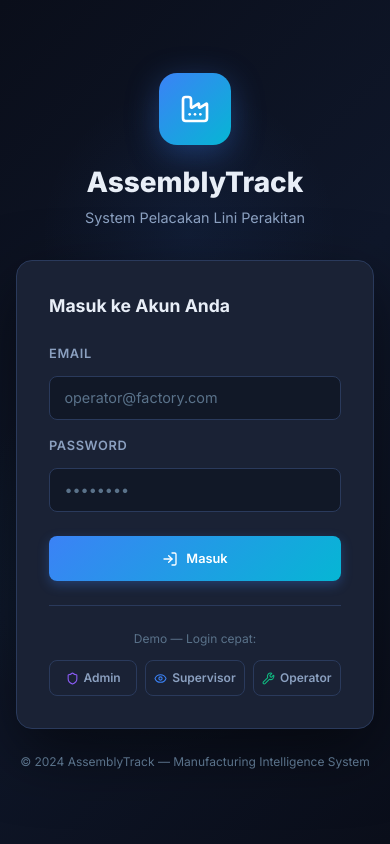
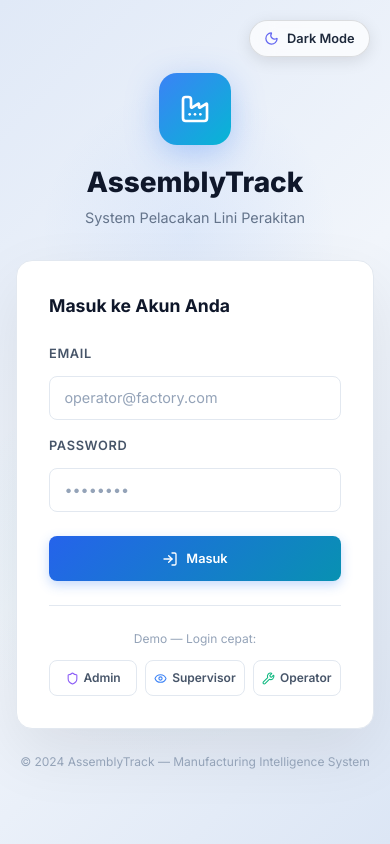
Before and after one commit to Ardh-1/assembly-tracking, a Next.js app: page /login in a window 390 px wide. Built offline with nearby package versions, Linux system fonts and the light colour scheme.

Commit message:
fix: sidebar bg respects theme, floating collapse button, light mode mobile topbar

```diff
--- a/app/globals.css
+++ b/app/globals.css
@@ -1,6 +1,10 @@
 @import "tailwindcss";
 
-:root {
+/* =============================================
+   DARK MODE (default)
+   ============================================= */
+:root,
+[data-theme="dark"] {
   --bg-primary: #0a0e1a;
   --bg-secondary: #111827;
   --bg-card: #1a2235;
@@ -21,6 +25,42 @@
   --gradient-danger: linear-gradient(135deg, #ef4444, #dc2626);
   --shadow-card: 0 4px 24px rgba(0, 0, 0, 0.4);
   --shadow-glow: 0 0 30px rgba(59, 130, 246, 0.15);
+  /* Sidebar specific */
+  --sidebar-bg: #111827;
+  --sidebar-border: #2a3a5c;
+  --nav-active-bg: rgba(59, 130, 246, 0.15);
+  --nav-active-border: #3b82f6;
+}
+
+/* =============================================
+   LIGHT MODE
+   ============================================= */
+[data-theme="light"] {
+  --bg-primary: #f1f5f9;
+  --bg-secondary: #ffffff;
+  --bg-card: #ffffff;
+  --bg-card-hover: #f8fafc;
+  --border: #e2e8f0;
+  --border-light: #cbd5e1;
+  --text-primary: #0f172a;
+  --text-secondary: #475569;
+  --text-muted: #94a3b8;
+  --accent-blue: #2563eb;
+  --accent-cyan: #0891b2;
+  --accent-green: #059669;
+  --accent-yellow: #d97706;
+  --accent-red: #dc2626;
+  --accent-purple: #7c3aed;
+  --gradient-primary: linear-gradient(135deg, #2563eb, #0891b2);
+  --gradient-success: linear-gradient(135deg, #059669, #047857);
+  --gradient-danger: linear-gradient(135deg, #dc2626, #b91c1c);
+  --shadow-card: 0 4px 24px rgba(0, 0, 0, 0.08);
+  --shadow-glow: 0 0 30px rgba(37, 99, 235, 0.12);
+  /* Sidebar — light version */
+  --sidebar-bg: #ffffff;
+  --sidebar-border: #e2e8f0;
+  --nav-active-bg: rgba(37, 99, 235, 0.08);
+  --nav-active-border: #2563eb;
 }
 
 * {
@@ -39,6 +79,7 @@ body {
   font-family: 'Inter', system-ui, sans-serif;
   min-height: 100vh;
   -webkit-font-smoothing: antialiased;
+  transition: background-color 0.25s ease, color 0.25s ease;
 }
 
 /* Scrollbar */
@@ -455,13 +496,14 @@ tr:hover td {
   left: 0;
   right: 0;
   z-index: 100;
-  background: #111827;
-  border-bottom: 1px solid #2a3a5c;
+  background: var(--sidebar-bg);
+  border-bottom: 1px solid var(--sidebar-border);
   padding: 0.7rem 1rem;
   align-items: center;
   justify-content: space-between;
   backdrop-filter: blur(12px);
   -webkit-backdrop-filter: blur(12px);
+  transition: background 0.25s ease, border-color 0.25s ease;
 }
 
 /* =============================================
@@ -592,3 +634,58 @@ tr:hover td {
 @media (min-width: 769px) and (max-width: 1024px) {
   .main-content { padding: 1.25rem; }
 }
+
+/* =============================================
+   LIGHT MODE OVERRIDES
+   (only for elements that need extra specificity)
+   ============================================= */
+[data-theme="light"] body {
+  background-color: var(--bg-primary);
+  color: var(--text-primary);
+}
+
+[data-theme="light"] .mobile-nav-item {
+  color: var(--text-secondary);
+}
+
+[data-theme="light"] .mobile-nav-item.active {
+  color: var(--nav-active-border);
+  background: var(--nav-active-bg);
+}
+
+[data-theme="light"] th {
+  background: var(--bg-secondary);
+  color: var(--text-secondary);
+  border-color: var(--border);
+}
+
+[data-theme="light"] td {
+  color: var(--text-primary);
+  border-color: var(--border);
+}
+
+[data-theme="light"] tr:hover td {
+  background: rgba(0, 0, 0, 0.02);
+}
+
+/* Theme toggle button */
+.theme-toggle {
+  display: flex;
+  align-items: center;
+  justify-content: center;
+  width: 34px;
+  height: 34px;
+  border-radius: 8px;
+  border: 1px solid var(--border);
+  background: transparent;
+  color: var(--text-secondary);
+  cursor: pointer;
+  transition: all 0.2s ease;
+  flex-shrink: 0;
+}
+
+.theme-toggle:hover {
+  background: var(--bg-card-hover);
+  color: var(--text-primary);
+  border-color: var(--border-light);
+}
--- a/app/layout.tsx
+++ b/app/layout.tsx
@@ -17,7 +17,15 @@ export default function RootLayout({
   children: React.ReactNode
 }) {
   return (
-    <html lang="id" className="dark">
+    <html lang="id" data-theme="dark" suppressHydrationWarning>
+      <head>
+        {/* Anti-flash: apply saved theme before page renders */}
+        <script
+          dangerouslySetInnerHTML={{
+            __html: `(function(){try{var t=localStorage.getItem('theme');if(t)document.documentElement.setAttribute('data-theme',t);}catch(e){}})()`,
+          }}
+        />
+      </head>
       <body className={inter.className}>
         <Providers>{children}</Providers>
       </body>
--- a/app/login/page.tsx
+++ b/app/login/page.tsx
@@ -3,10 +3,12 @@
 import { useState } from 'react'
 import { signIn } from 'next-auth/react'
 import { useRouter } from 'next/navigation'
-import { Factory, LogIn, AlertTriangle, Shield, Eye, Wrench } from 'lucide-react'
+import { Factory, LogIn, AlertTriangle, Shield, Eye, Wrench, Sun, Moon } from 'lucide-react'
+import { useTheme } from '@/lib/theme'
 
 export default function LoginPage() {
   const router = useRouter()
+  const { theme, toggleTheme } = useTheme()
   const [email, setEmail] = useState('')
   const [password, setPassword] = useState('')
   const [error, setError] = useState('')
@@ -47,16 +49,21 @@ export default function LoginPage() {
     { role: 'operator', label: 'Operator', Icon: Wrench, color: '#10b981' },
   ]
 
+  const isDark = theme === 'dark'
+
   return (
     <div style={{
       minHeight: '100vh',
       display: 'flex',
       alignItems: 'center',
       justifyContent: 'center',
-      background: 'linear-gradient(135deg, #0a0e1a 0%, #0f172a 50%, #0a0e1a 100%)',
+      background: isDark
+        ? 'linear-gradient(135deg, #0a0e1a 0%, #0f172a 50%, #0a0e1a 100%)'
+        : 'linear-gradient(135deg, #e0e9f7 0%, #f1f5fb 50%, #dce6f5 100%)',
       padding: '1rem',
       position: 'relative',
       overflow: 'hidden',
+      transition: 'background 0.3s ease',
     }}>
       {/* Background decoration */}
       <div style={{
@@ -72,6 +79,37 @@ export default function LoginPage() {
         borderRadius: '50%', pointerEvents: 'none',
       }} />
 
+      {/* ===== THEME TOGGLE (floating top-right) ===== */}
+      <button
+        onClick={toggleTheme}
+        title={isDark ? 'Switch to Light Mode' : 'Switch to Dark Mode'}
+        style={{
+          position: 'fixed',
+          top: '1.25rem',
+          right: '1.25rem',
+          display: 'flex',
+          alignItems: 'center',
+          gap: '0.5rem',
+          padding: '0.5rem 0.9rem',
+          borderRadius: '999px',
+          border: `1px solid ${isDark ? 'rgba(255,255,255,0.12)' : 'rgba(0,0,0,0.12)'}`,
+          background: isDark ? 'rgba(255,255,255,0.06)' : 'rgba(255,255,255,0.7)',
+          color: isDark ? '#e8eef7' : '#1e293b',
+          cursor: 'pointer',
+          fontSize: '0.8rem',
+          fontWeight: 600,
+          backdropFilter: 'blur(12px)',
+          WebkitBackdropFilter: 'blur(12px)',
+          boxShadow: isDark ? '0 4px 16px rgba(0,0,0,0.3)' : '0 4px 16px rgba(0,0,0,0.1)',
+          transition: 'all 0.25s ease',
+          zIndex: 50,
+        }}
+      >
+        {isDark
+          ? <><Sun size={15} color="#f59e0b" /> Light Mode</>
+          : <><Moon size={15} color="#6366f1" /> Dark Mode</>}
+      </button>
+
       <div style={{ width: '100%', maxWidth: '420px', position: 'relative' }}>
         {/* Logo / Brand */}
         <div style={{ textAlign: 'center', marginBottom: '2rem' }}>
@@ -84,23 +122,34 @@ export default function LoginPage() {
           }}>
             <Factory size={32} color="white" />
           </div>
-          <h1 style={{ fontSize: '1.75rem', fontWeight: 800, color: '#e8eef7', marginBottom: '0.25rem' }}>
+          <h1 style={{
+            fontSize: '1.75rem', fontWeight: 800,
+            color: isDark ? '#e8eef7' : '#0f172a',
+            marginBottom: '0.25rem',
+          }}>
             AssemblyTrack
           </h1>
-          <p style={{ color: '#8ba0c0', fontSize: '0.9rem' }}>
+          <p style={{ color: isDark ? '#8ba0c0' : '#64748b', fontSize: '0.9rem' }}>
             System Pelacakan Lini Perakitan
           </p>
         </div>
 
         {/* Login Card */}
         <div style={{
-          background: '#1a2235',
-          border: '1px solid #2a3a5c',
+          background: isDark ? '#1a2235' : '#ffffff',
+          border: `1px solid ${isDark ? '#2a3a5c' : '#e2e8f0'}`,
           borderRadius: '16px',
           padding: '2rem',
-          boxShadow: '0 24px 64px rgba(0,0,0,0.5)',
+          boxShadow: isDark
+            ? '0 24px 64px rgba(0,0,0,0.5)'
+            : '0 24px 64px rgba(0,0,0,0.08)',
+          transition: 'background 0.3s ease, border-color 0.3s ease, box-shadow 0.3s ease',
         }}>
-          <h2 style={{ fontSize: '1.1rem', fontWeight: 700, color: '#e8eef7', marginBottom: '1.5rem' }}>
+          <h2 style={{
+            fontSize: '1.1rem', fontWeight: 700,
+            color: isDark ? '#e8eef7' : '#0f172a',
+            marginBottom: '1.5rem',
+          }}>
             Masuk ke Akun Anda
           </h2>
 
@@ -165,8 +214,16 @@ export default function LoginPage() {
           </form>
 
           {/* Quick login buttons for demo */}
-          <div style={{ marginTop: '1.5rem', borderTop: '1px solid #2a3a5c', paddingTop: '1.5rem' }}>
-            <p style={{ fontSize: '0.75rem', color: '#5a728a', textAlign: 'center', marginBottom: '0.75rem' }}>
+          <div style={{
+            marginTop: '1.5rem',
+            borderTop: `1px solid ${isDark ? '#2a3a5c' : '#e2e8f0'}`,
+            paddingTop: '1.5rem',
+          }}>
+            <p style={{
+              fontSize: '0.75rem',
+              color: isDark ? '#5a728a' : '#94a3b8',
+              textAlign: 'center', marginBottom: '0.75rem',
+            }}>
               Demo — Login cepat:
             </p>
             <div style={{ display: 'flex', gap: '0.5rem' }}>
@@ -185,7 +242,10 @@ export default function LoginPage() {
           </div>
         </div>
 
-        <p style={{ textAlign: 'center', marginTop: '1.5rem', fontSize: '0.75rem', color: '#5a728a' }}>
+        <p style={{
+          textAlign: 'center', marginTop: '1.5rem', fontSize: '0.75rem',
+          color: isDark ? '#5a728a' : '#94a3b8',
+        }}>
           © 2024 AssemblyTrack — Manufacturing Intelligence System
         </p>
       </div>
--- /dev/null
+++ b/lib/theme.tsx
@@ -0,0 +1,49 @@
+'use client'
+
+import { createContext, useContext, useEffect, useState } from 'react'
+
+type Theme = 'dark' | 'light'
+
+interface ThemeContextType {
+  theme: Theme
+  toggleTheme: () => void
+}
+
+const ThemeContext = createContext<ThemeContextType>({
+  theme: 'dark',
+  toggleTheme: () => {},
+})
+
+export function useTheme() {
+  return useContext(ThemeContext)
+}
+
+export function ThemeProvider({ children }: { children: React.ReactNode }) {
+  const [theme, setTheme] = useState<Theme>('dark')
+  const [mounted, setMounted] = useState(false)
+
+  useEffect(() => {
+    // Read from localStorage on mount
+    const saved = localStorage.getItem('theme') as Theme | null
+    const preferred = saved || (window.matchMedia('(prefers-color-scheme: light)').matches ? 'light' : 'dark')
+    setTheme(preferred)
+    document.documentElement.setAttribute('data-theme', preferred)
+    setMounted(true)
+  }, [])
+
+  const toggleTheme = () => {
+    const next: Theme = theme === 'dark' ? 'light' : 'dark'
+    setTheme(next)
+    document.documentElement.setAttribute('data-theme', next)
+    localStorage.setItem('theme', next)
+  }
+
+  // Prevent flash — render children only after mount
+  if (!mounted) return <>{children}</>
+
+  return (
+    <ThemeContext.Provider value={{ theme, toggleTheme }}>
+      {children}
+    </ThemeContext.Provider>
+  )
+}
```
Also changed, not shown: app/providers.tsx (+6 -3 lines), components/layout/Sidebar.tsx (+66 -35 lines).
